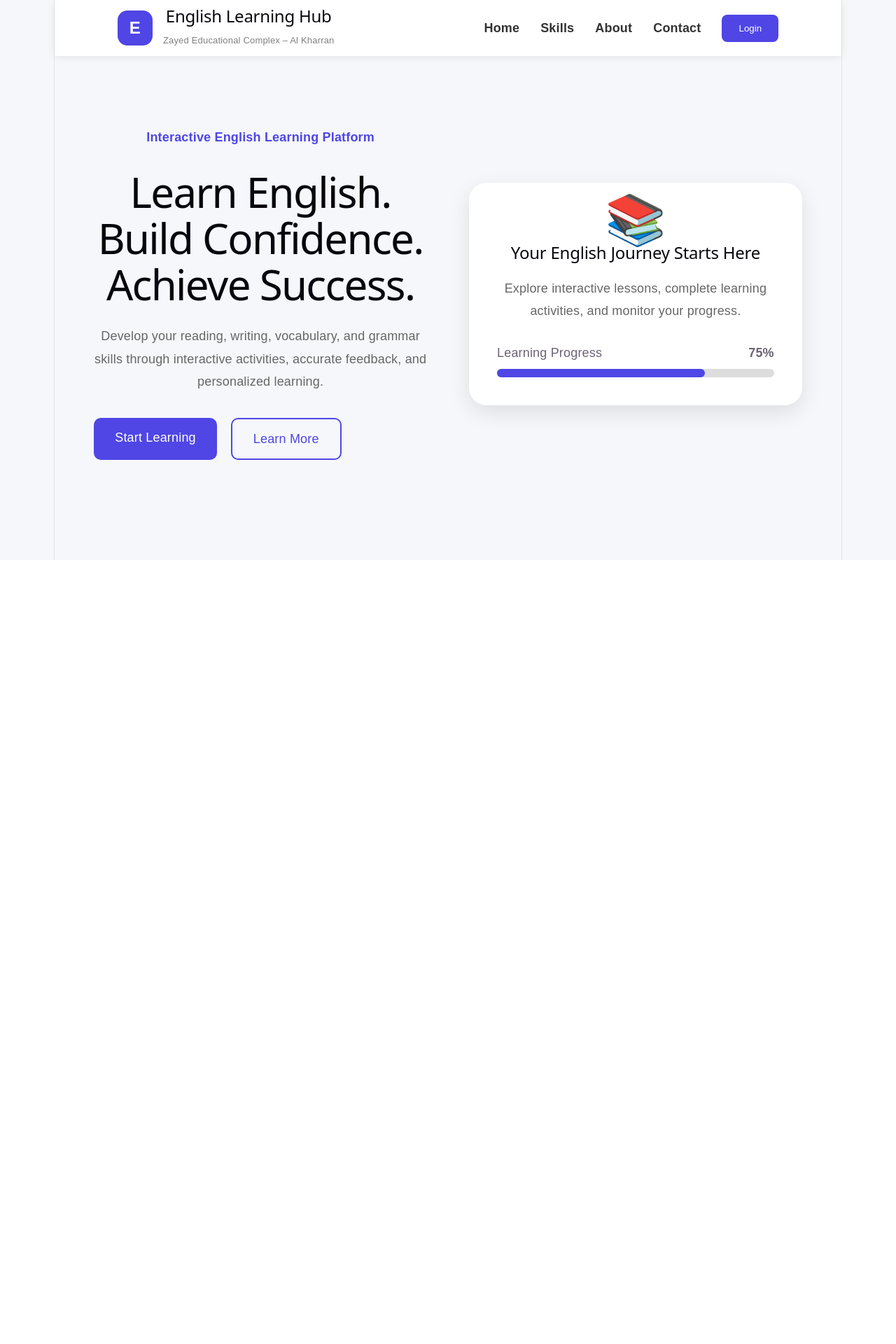
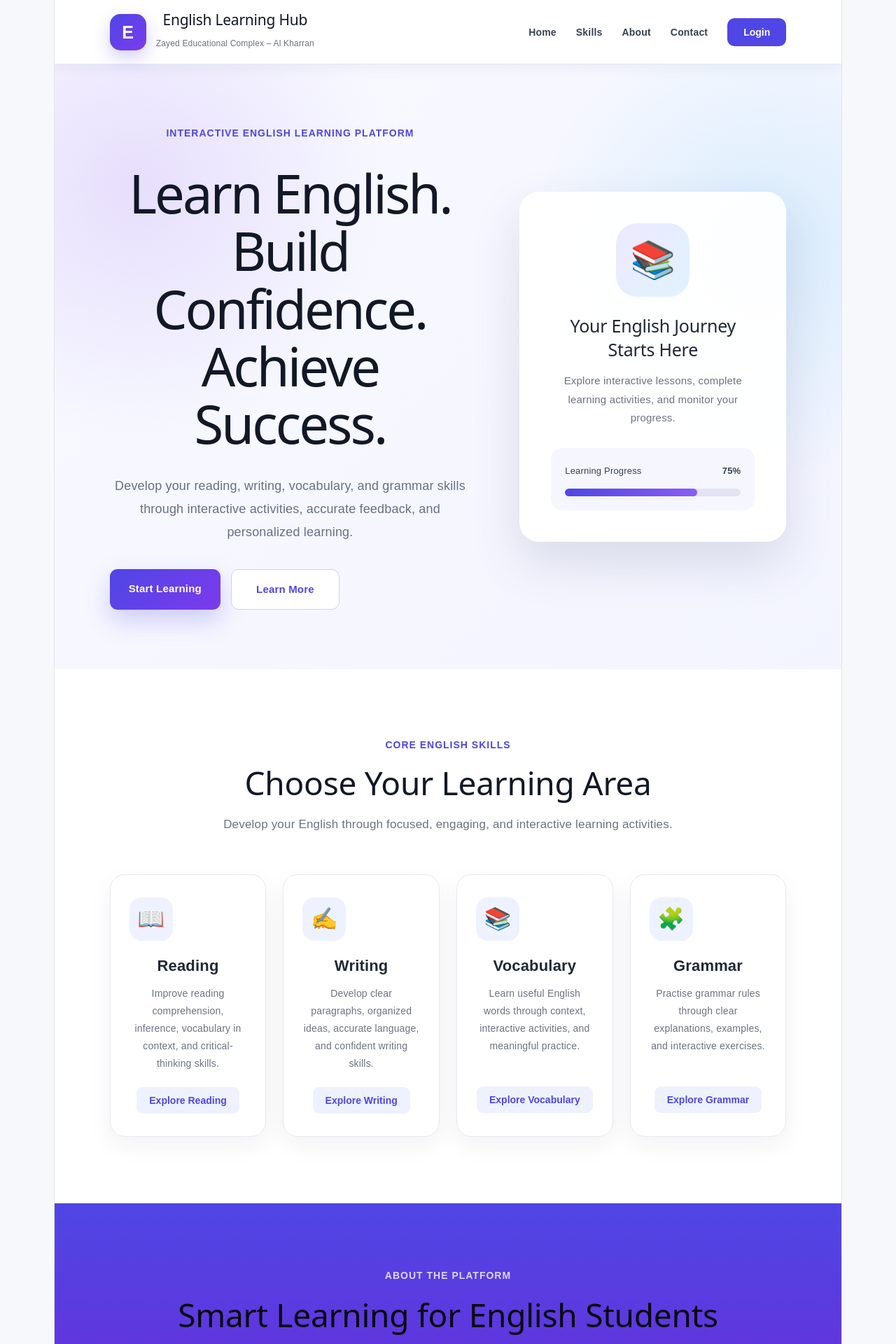
Before and after one commit to Wa12fa34/T.Wafa-Al-Hebsi, a React (Vite) app: page / in a window 1280 px wide. Shown: the top 1920 px of the page at 70% size. Before the commit the page ends 800 px from the top, so only its background shows below. Built offline with nearby package versions, Linux system fonts and the light colour scheme.

Commit message:
Add English skills section

```diff
--- a/src/App.css
+++ b/src/App.css
@@ -1,163 +1,524 @@
-*{
-  margin:0;
-  padding:0;
-  box-sizing:border-box;
-  font-family:Arial, Helvetica, sans-serif;
+* {
+  margin: 0;
+  padding: 0;
+  box-sizing: border-box;
 }
 
-body{
-  background:#f5f7fb;
+html {
+  scroll-behavior: smooth;
 }
 
-.navbar{
-  height:80px;
-  background:#ffffff;
-  display:flex;
-  justify-content:space-between;
-  align-items:center;
-  padding:0 8%;
-  box-shadow:0 2px 12px rgba(0,0,0,.08);
+body {
+  min-width: 320px;
+  min-height: 100vh;
+  background: #f7f8fc;
+  color: #1f2937;
+  font-family: Arial, Helvetica, sans-serif;
 }
 
-.brand{
-  display:flex;
-  align-items:center;
-  gap:15px;
+button,
+a {
+  font-family: inherit;
 }
 
-.brand-icon{
-  width:50px;
-  height:50px;
-  border-radius:14px;
-  background:#4F46E5;
-  color:white;
-  display:flex;
-  justify-content:center;
-  align-items:center;
-  font-size:24px;
-  font-weight:bold;
+a {
+  text-decoration: none;
 }
 
-.brand h2{
-  font-size:24px;
+.website {
+  width: 100%;
+  min-height: 100vh;
+  overflow-x: hidden;
 }
 
-.brand p{
-  font-size:13px;
-  color:gray;
+/* Navbar */
+
+.navbar {
+  width: 100%;
+  min-height: 84px;
+  padding: 16px 7%;
+  display: flex;
+  align-items: center;
+  justify-content: space-between;
+  gap: 30px;
+  background: rgba(255, 255, 255, 0.97);
+  border-bottom: 1px solid #e8eaf2;
+  box-shadow: 0 4px 20px rgba(31, 41, 55, 0.06);
+  position: sticky;
+  top: 0;
+  z-index: 1000;
 }
 
-.nav-links{
-  display:flex;
-  align-items:center;
-  gap:30px;
+.brand {
+  display: flex;
+  align-items: center;
+  gap: 14px;
 }
 
-.nav-links a{
-  text-decoration:none;
-  color:#333;
-  font-weight:600;
+.brand-icon {
+  width: 52px;
+  height: 52px;
+  display: grid;
+  place-items: center;
+  border-radius: 15px;
+  background: linear-gradient(135deg, #4f46e5, #7c3aed);
+  color: #ffffff;
+  font-size: 25px;
+  font-weight: 800;
+  box-shadow: 0 10px 25px rgba(79, 70, 229, 0.25);
 }
 
-.login-btn{
-  background:#4F46E5;
-  color:white;
-  border:none;
-  padding:12px 24px;
-  border-radius:8px;
-  cursor:pointer;
+.brand h2 {
+  color: #111827;
+  font-size: 21px;
+  line-height: 1.2;
 }
 
-.hero-section{
-  width:90%;
-  margin:auto;
-  min-height:85vh;
-  display:grid;
-  grid-template-columns:1fr 1fr;
-  align-items:center;
-  gap:60px;
+.brand p {
+  margin-top: 4px;
+  color: #6b7280;
+  font-size: 12px;
 }
 
-.hero-label{
-  color:#4F46E5;
-  font-weight:bold;
-  margin-bottom:15px;
+.nav-links {
+  display: flex;
+  align-items: center;
+  gap: 28px;
 }
 
-.hero-content h1{
-  font-size:60px;
-  line-height:1.1;
-  margin-bottom:25px;
+.nav-links a {
+  color: #374151;
+  font-size: 14px;
+  font-weight: 600;
+  transition: 0.25s ease;
 }
 
-.hero-description{
-  color:#666;
-  line-height:1.8;
-  margin-bottom:35px;
-  font-size:18px;
+.nav-links a:hover {
+  color: #4f46e5;
 }
 
-.hero-buttons{
-  display:flex;
-  gap:20px;
+.login-btn {
+  padding: 12px 23px;
+  border: none;
+  border-radius: 10px;
+  background: #4f46e5;
+  color: #ffffff;
+  font-size: 14px;
+  font-weight: 700;
+  cursor: pointer;
+  transition: 0.25s ease;
 }
 
-.primary-btn{
-  background:#4F46E5;
-  color:white;
-  text-decoration:none;
-  padding:15px 30px;
-  border-radius:10px;
+.login-btn:hover {
+  background: #4338ca;
+  transform: translateY(-2px);
 }
 
-.secondary-btn{
-  border:2px solid #4F46E5;
-  color:#4F46E5;
-  text-decoration:none;
-  padding:15px 30px;
-  border-radius:10px;
+/* Hero Section */
+
+.hero-section {
+  min-height: 650px;
+  padding: 85px 7%;
+  display: grid;
+  grid-template-columns: 1.15fr 0.85fr;
+  align-items: center;
+  gap: 70px;
+  background:
+    radial-gradient(
+      circle at 10% 20%,
+      rgba(124, 58, 237, 0.14),
+      transparent 30%
+    ),
+    radial-gradient(
+      circle at 90% 30%,
+      rgba(14, 165, 233, 0.12),
+      transparent 28%
+    ),
+    linear-gradient(135deg, #f9faff 0%, #f2f4ff 100%);
 }
 
-.hero-card{
-  background:white;
-  border-radius:25px;
-  padding:40px;
-  box-shadow:0 10px 30px rgba(0,0,0,.1);
+.hero-content {
+  max-width: 720px;
 }
 
-.hero-card-icon{
-  font-size:70px;
+.hero-label {
+  margin-bottom: 18px;
+  color: #4f46e5;
+  font-size: 14px;
+  font-weight: 800;
+  letter-spacing: 1px;
+  text-transform: uppercase;
 }
 
-.hero-card h2{
-  margin:20px 0;
+.hero-content h1 {
+  color: #111827;
+  font-size: clamp(45px, 6vw, 76px);
+  line-height: 1.08;
+  letter-spacing: -3px;
 }
 
-.hero-card p{
-  color:#666;
-  line-height:1.8;
+.hero-description {
+  max-width: 650px;
+  margin-top: 25px;
+  color: #667085;
+  font-size: 18px;
+  line-height: 1.85;
 }
 
-.progress-area{
-  margin-top:30px;
+.hero-buttons {
+  margin-top: 35px;
+  display: flex;
+  flex-wrap: wrap;
+  gap: 15px;
 }
 
-.progress-header{
-  display:flex;
-  justify-content:space-between;
+.primary-btn,
+.secondary-btn {
+  min-width: 155px;
+  padding: 15px 27px;
+  border-radius: 11px;
+  text-align: center;
+  font-size: 15px;
+  font-weight: 700;
+  transition: 0.25s ease;
 }
 
-.progress-bar{
-  width:100%;
-  height:12px;
-  background:#ddd;
-  border-radius:20px;
-  margin-top:10px;
+.primary-btn {
+  background: linear-gradient(135deg, #4f46e5, #7c3aed);
+  color: #ffffff;
+  box-shadow: 0 15px 35px rgba(79, 70, 229, 0.25);
 }
 
-.progress-fill{
-  width:75%;
-  height:100%;
-  background:#4F46E5;
-  border-radius:20px;
+.secondary-btn {
+  background: #ffffff;
+  color: #4f46e5;
+  border: 1px solid #c7d2fe;
 }
+
+.primary-btn:hover,
+.secondary-btn:hover {
+  transform: translateY(-3px);
+}
+
+.hero-card {
+  width: 100%;
+  max-width: 450px;
+  justify-self: center;
+  padding: 44px;
+  border-radius: 28px;
+  background: rgba(255, 255, 255, 0.94);
+  border: 1px solid rgba(255, 255, 255, 0.9);
+  box-shadow: 0 30px 70px rgba(48, 55, 89, 0.14);
+  text-align: center;
+}
+
+.hero-card-icon {
+  width: 105px;
+  height: 105px;
+  margin: 0 auto 25px;
+  display: grid;
+  place-items: center;
+  border-radius: 30px;
+  background: linear-gradient(135deg, #ede9fe, #e0f2fe);
+  font-size: 52px;
+}
+
+.hero-card h2 {
+  color: #1f2937;
+  font-size: 25px;
+  line-height: 1.35;
+}
+
+.hero-card > p {
+  margin-top: 15px;
+  color: #6b7280;
+  font-size: 15px;
+  line-height: 1.75;
+}
+
+.progress-area {
+  margin-top: 30px;
+  padding: 20px;
+  border-radius: 16px;
+  background: #f5f6ff;
+  text-align: left;
+}
+
+.progress-header {
+  margin-bottom: 12px;
+  display: flex;
+  justify-content: space-between;
+  color: #374151;
+  font-size: 13px;
+}
+
+.progress-bar {
+  width: 100%;
+  height: 11px;
+  overflow: hidden;
+  border-radius: 999px;
+  background: #e2e4f3;
+}
+
+.progress-fill {
+  width: 75%;
+  height: 100%;
+  border-radius: 999px;
+  background: linear-gradient(90deg, #4f46e5, #8b5cf6);
+}
+
+/* Skills Section */
+
+.skills-section {
+  padding: 95px 7%;
+  background: #ffffff;
+}
+
+.section-title {
+  max-width: 730px;
+  margin: 0 auto 55px;
+  text-align: center;
+}
+
+.section-title > p {
+  margin-bottom: 14px;
+  color: #4f46e5;
+  font-size: 14px;
+  font-weight: 800;
+  letter-spacing: 1px;
+  text-transform: uppercase;
+}
+
+.section-title h2 {
+  margin-bottom: 17px;
+  color: #111827;
+  font-size: clamp(32px, 4vw, 46px);
+  line-height: 1.2;
+}
+
+.section-title span {
+  color: #6b7280;
+  font-size: 17px;
+  line-height: 1.8;
+}
+
+.skills-grid {
+  display: grid;
+  grid-template-columns: repeat(4, 1fr);
+  gap: 24px;
+}
+
+.skill-card {
+  padding: 32px 27px;
+  border: 1px solid #e7e9f2;
+  border-radius: 21px;
+  background: #ffffff;
+  box-shadow: 0 12px 35px rgba(31, 41, 55, 0.06);
+  transition: 0.3s ease;
+}
+
+.skill-card:hover {
+  transform: translateY(-8px);
+  border-color: #c7d2fe;
+  box-shadow: 0 24px 45px rgba(31, 41, 55, 0.12);
+}
+
+.skill-icon {
+  width: 62px;
+  height: 62px;
+  display: grid;
+  place-items: center;
+  border-radius: 17px;
+  background: #eef2ff;
+  font-size: 31px;
+}
+
+.skill-card h3 {
+  margin-top: 23px;
+  color: #1f2937;
+  font-size: 22px;
+}
+
+.skill-card p {
+  min-height: 125px;
+  margin-top: 14px;
+  color: #6b7280;
+  font-size: 14px;
+  line-height: 1.8;
+}
+
+.skill-card button {
+  margin-top: 20px;
+  padding: 11px 18px;
+  border: none;
+  border-radius: 9px;
+  background: #eef2ff;
+  color: #4f46e5;
+  font-size: 14px;
+  font-weight: 700;
+  cursor: pointer;
+  transition: 0.25s ease;
+}
+
+.skill-card button:hover {
+  background: #4f46e5;
+  color: #ffffff;
+}
+
+/* About Section */
+
+.about-section {
+  padding: 90px 7%;
+  background:
+    linear-gradient(rgba(79, 70, 229, 0.94), rgba(109, 40, 217, 0.94)),
+    #4f46e5;
+  color: #ffffff;
+}
+
+.about-content {
+  max-width: 820px;
+  margin: 0 auto;
+  text-align: center;
+}
+
+.about-label {
+  margin-bottom: 15px;
+  color: #ddd6fe;
+  font-size: 14px;
+  font-weight: 800;
+  letter-spacing: 1px;
+  text-transform: uppercase;
+}
+
+.about-content h2 {
+  font-size: clamp(32px, 4vw, 46px);
+  line-height: 1.25;
+}
+
+.about-content > p:last-child {
+  margin-top: 22px;
+  color: #ede9fe;
+  font-size: 17px;
+  line-height: 1.9;
+}
+
+/* Footer */
+
+.footer {
+  padding: 27px 7%;
+  display: flex;
+  align-items: center;
+  justify-content: space-between;
+  gap: 20px;
+  background: #111827;
+  color: #d1d5db;
+  font-size: 13px;
+}
+
+/* Responsive Design */
+
+@media (max-width: 1050px) {
+  .hero-section {
+    grid-template-columns: 1fr;
+    text-align: center;
+  }
+
+  .hero-content,
+  .hero-description {
+    margin-left: auto;
+    margin-right: auto;
+  }
+
+  .hero-buttons {
+    justify-content: center;
+  }
+
+  .skills-grid {
+    grid-template-columns: repeat(2, 1fr);
+  }
+
+  .skill-card p {
+    min-height: 100px;
+  }
+}
+
+@media (max-width: 780px) {
+  .navbar {
+    padding: 15px 5%;
+  }
+
+  .brand p {
+    display: none;
+  }
+
+  .nav-links a {
+    display: none;
+  }
+
+  .hero-section {
+    padding: 65px 5%;
+  }
+
+  .hero-content h1 {
+    font-size: 46px;
+    letter-spacing: -1.5px;
+  }
+
+  .hero-description {
+    font-size: 16px;
+  }
+
+  .hero-card {
+    padding: 32px 24px;
+  }
+
+  .skills-section,
+  .about-section {
+    padding: 75px 5%;
+  }
+
+  .footer {
+    flex-direction: column;
+    text-align: center;
+  }
+}
+
+@media (max-width: 620px) {
+  .brand h2 {
+    font-size: 17px;
+  }
+
+  .brand-icon {
+    width: 45px;
+    height: 45px;
+  }
+
+  .login-btn {
+    padding: 10px 17px;
+  }
+
+  .hero-content h1 {
+    font-size: 39px;
+  }
+
+  .hero-buttons {
+    flex-direction: column;
+  }
+
+  .primary-btn,
+  .secondary-btn {
+    width: 100%;
+  }
+
+  .skills-grid {
+    grid-template-columns: 1fr;
+  }
+
+  .skill-card p {
+    min-height: auto;
+  }
+
+  .section-title h2 {
+    font-size: 31px;
+  }
+}
--- a/src/App.jsx
+++ b/src/App.jsx
@@ -1,11 +1,44 @@
-import Navbar from "./Navbar.jsx";import "./App.css";
+import Navbar from "./Navbar.jsx";
+import "./App.css";
+
 function App() {
+  const skills = [
+    {
+      title: "Reading",
+      icon: "📖",
+      description:
+        "Improve reading comprehension, inference, vocabulary in context, and critical-thinking skills.",
+      buttonText: "Explore Reading",
+    },
+    {
+      title: "Writing",
+      icon: "✍️",
+      description:
+        "Develop clear paragraphs, organized ideas, accurate language, and confident writing skills.",
+      buttonText: "Explore Writing",
+    },
+    {
+      title: "Vocabulary",
+      icon: "📚",
+      description:
+        "Learn useful English words through context, interactive activities, and meaningful practice.",
+      buttonText: "Explore Vocabulary",
+    },
+    {
+      title: "Grammar",
+      icon: "🧩",
+      description:
+        "Practise grammar rules through clear explanations, examples, and interactive exercises.",
+      buttonText: "Explore Grammar",
+    },
+  ];
+
   return (
-    <div>
+    <div className="website">
       <Navbar />
 
-      <main id="home">
-        <section className="hero-section">
+      <main>
+        <section className="hero-section" id="home">
           <div className="hero-content">
             <p className="hero-label">
               Interactive English Learning Platform
@@ -58,7 +91,56 @@ function App() {
             </div>
           </div>
         </section>
+
+        <section className="skills-section" id="skills">
+          <div className="section-title">
+            <p>Core English Skills</p>
+
+            <h2>Choose Your Learning Area</h2>
+
+            <span>
+              Develop your English through focused, engaging, and interactive
+              learning activities.
+            </span>
+          </div>
+
+          <div className="skills-grid">
+            {skills.map((skill) => (
+              <article className="skill-card" key={skill.title}>
+                <div className="skill-icon">{skill.icon}</div>
+
+                <h3>{skill.title}</h3>
+
+                <p>{skill.description}</p>
+
+                <button type="button">{skill.buttonText}</button>
+              </article>
+            ))}
+          </div>
+        </section>
+
+        <section className="about-section" id="about">
+          <div className="about-content">
+            <p className="about-label">About the Platform</p>
+
+            <h2>Smart Learning for English Students</h2>
+
+            <p>
+              This platform supports students in developing essential English
+              language skills through interactive learning, continuous
+              feedback, and purposeful digital practice.
+            </p>
+          </div>
+        </section>
       </main>
+
+      <footer className="footer">
+        <p>
+          © 2026 English Learning Hub | T. Wafa Al Hebsi
+        </p>
+
+        <p>Zayed Educational Complex – Al Kharran</p>
+      </footer>
     </div>
   );
 }
```
